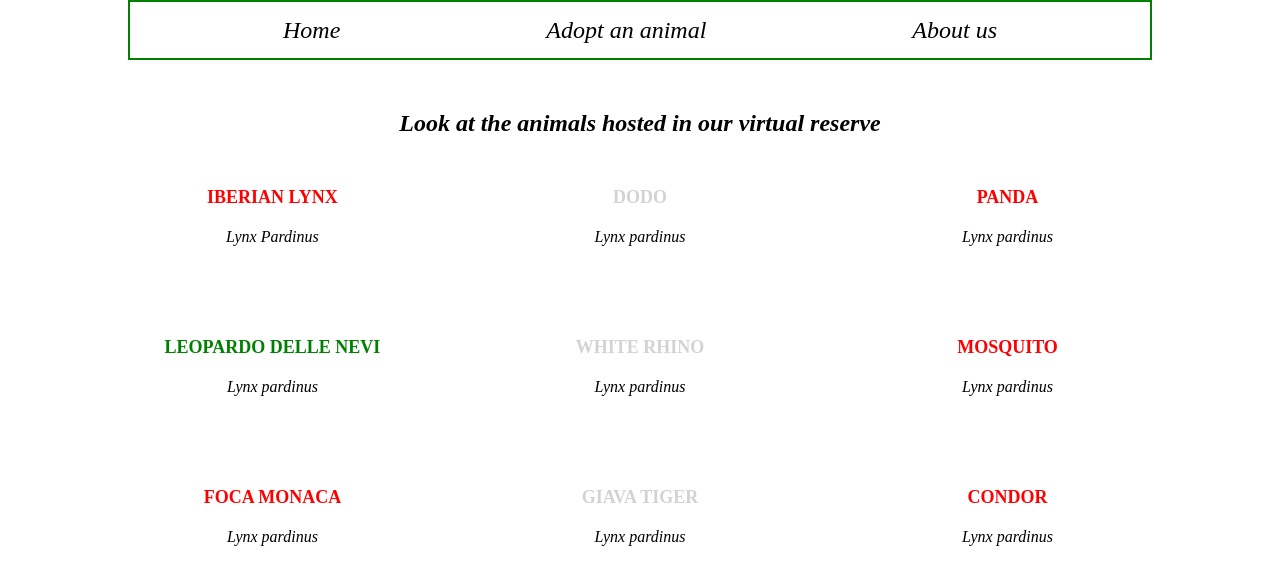
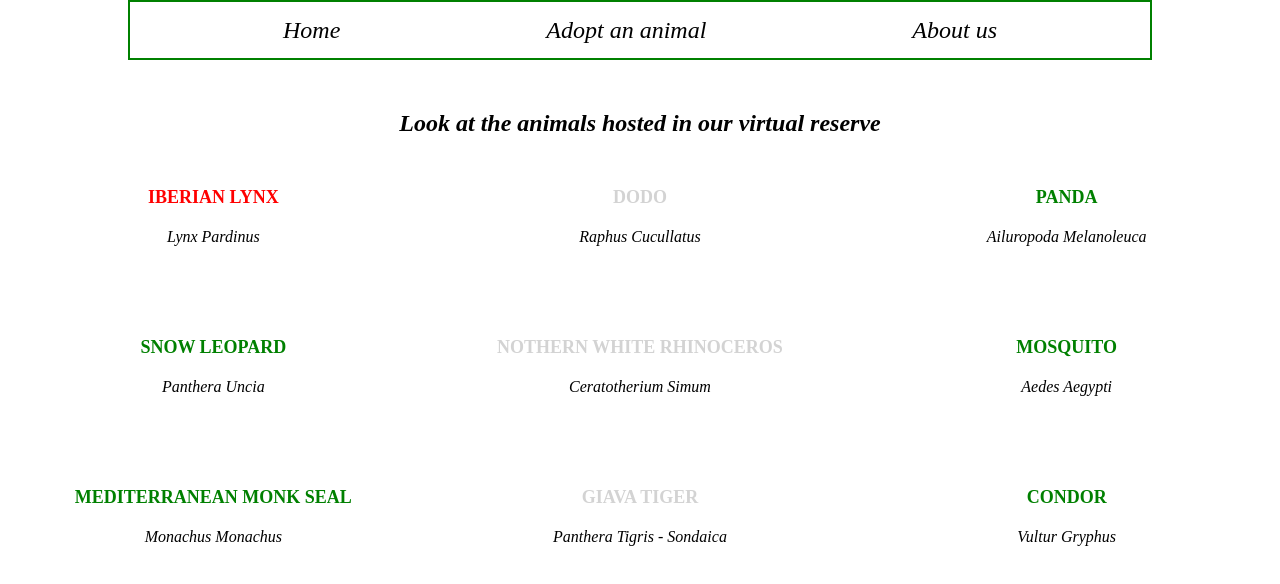
Before and after one commit to diopmorfall/angular-tutorial, an Angular app: page /animals in a window 1280 px wide. Shown: the top 584 px of the page. Built offline with nearby package versions, Linux system fonts and the light colour scheme.

Commit message:
Updating of the data

```diff
--- a/src/app/animals.ts
+++ b/src/app/animals.ts
@@ -2,14 +2,12 @@ export interface Animal{
     id: number,
     commonName: string
     genre: string,
-    species: string, //todo: genre +
+    species: string,
     isExtinct: boolean,
-    currentPopulation: number, //todo: background based on the risk of extinction
+    currentPopulation: number,
     locations: string,
     imgUrl: string,
 }
-
-//todo: 3 extincted, 3 at high risk, 3 at low risk
 
 export const animals = [
     {
@@ -25,81 +23,81 @@ export const animals = [
     {
         id: 2,
         commonName: 'Dodo',
-        genre: 'Lynx',
-        species: ' pardinus',
+        genre: 'Raphus',
+        species: 'Cucullatus',
         isExtinct: true,
         currentPopulation: 0,
-        locations: 'Andalusia',
-        imgUrl: 'https://upload.wikimedia.org/wikipedia/commons/b/b1/Linces19.jpg',
+        locations: 'Mauritius Island',
+        imgUrl: 'http://www.mille-animali.com/images/animali/dodo.jpg',
     },
     {
         id: 3,
         commonName: 'Panda',
-        genre: 'Lynx',
-        species: ' pardinus',
+        genre: 'Ailuropoda',
+        species: 'Melanoleuca',
         isExtinct: false,
-        currentPopulation: 84,
-        locations: 'Australia',
-        imgUrl: 'https://upload.wikimedia.org/wikipedia/commons/b/b1/Linces19.jpg',
+        currentPopulation: 1864,
+        locations: 'Southern China',
+        imgUrl: 'https://upload.wikimedia.org/wikipedia/commons/thumb/0/0f/Grosser_Panda.JPG/1200px-Grosser_Panda.JPG',
     },
     {
         id: 4,
-        commonName: 'Leopardo delle nevi',
-        genre: 'Lynx',
-        species: ' pardinus',
+        commonName: 'Snow leopard',
+        genre: 'Panthera',
+        species: 'Uncia',
         isExtinct: false,
-        currentPopulation: 840,
-        locations: 'Australia',
-        imgUrl: 'https://upload.wikimedia.org/wikipedia/commons/b/b1/Linces19.jpg',
+        currentPopulation: 6590,
+        locations: 'Central Asia Mountains',
+        imgUrl: 'http://www.goasia.it/wp-content/uploads/sites/53/2018/02/snow-leopard-1972724_1920-750x500.jpg',
     },
     {
         id: 5,
-        commonName: 'White rhino',
-        genre: 'Lynx',
-        species: ' pardinus',
+        commonName: 'Nothern white rhinoceros',
+        genre: 'Ceratotherium',
+        species: 'Simum',
         isExtinct: true,
-        currentPopulation: 84,
-        locations: 'Andalusia',
-        imgUrl: 'https://upload.wikimedia.org/wikipedia/commons/b/b1/Linces19.jpg',
+        currentPopulation: 0,
+        locations: 'Center and outhern Africa',
+        imgUrl: 'https://www.repstatic.it/content/nazionale/img/2020/06/16/201319665-b8cf8b3c-6038-4c06-992c-ed12db6f5514.jpg',
     },
     {
         id: 6,
         commonName: 'Mosquito',
-        genre: 'Lynx',
-        species: ' pardinus',
+        genre: 'Aedes',
+        species: 'Aegypti',
         isExtinct: false,
-        currentPopulation: 84,
-        locations: 'Andalusia',
-        imgUrl: 'https://upload.wikimedia.org/wikipedia/commons/b/b1/Linces19.jpg',
+        currentPopulation: 2_000_000,
+        locations: 'Everywhere where\'s a pond and humid areas',
+        imgUrl: 'https://www.focus.it/images/2021/10/21/zanzara-coreana_1020x680.jpg',
     },
     {
         id: 7,
-        commonName: 'Foca Monaca',
-        genre: 'Lynx',
-        species: ' pardinus',
+        commonName: 'Mediterranean monk seal',
+        genre: 'Monachus',
+        species: 'Monachus',
         isExtinct: false,
-        currentPopulation: 84,
-        locations: 'Andalusia',
-        imgUrl: 'https://upload.wikimedia.org/wikipedia/commons/b/b1/Linces19.jpg',
+        currentPopulation: 650,
+        locations: 'Mediterranean sea',
+        imgUrl: 'https://www.positizie.it/wp-content/uploads/2020/06/foca-monaca-e1593528812657.jpg',
     },
     {
         id: 8,
         commonName: 'Giava Tiger',
-        genre: 'Lynx',
-        species: ' pardinus',
+        genre: 'Panthera',
+        species: 'Tigris - Sondaica',
         isExtinct: true,
-        currentPopulation: 84,
-        locations: 'Andalusia',
-        imgUrl: 'https://upload.wikimedia.org/wikipedia/commons/b/b1/Linces19.jpg',
+        currentPopulation: 0,
+        locations: 'Giava Island',
+        imgUrl: 'https://rivistanatura.com/wp-content/uploads/2020/08/Panthera_tigris_virgata.jpg',
     },
     {
         id: 9,
         commonName: 'Condor',
-        genre: 'Lynx',
-        species: ' pardinus',
+        genre: 'Vultur',
+        species: 'Gryphus',
         isExtinct: false,
-        currentPopulation: 84,
-        locations: 'Andalusia',
-        imgUrl: 'https://upload.wikimedia.org/wikipedia/commons/b/b1/Linces19.jpg',
+        currentPopulation: 6700,
+        locations: 'Andes mountains',
+        imgUrl: 'https://images.everyeye.it/img-notizie/il-gigantesco-condor-ande-capace-volare-ore-sbattere-ali-v3-458538-1280x960.jpg',
     },
 ];
```
